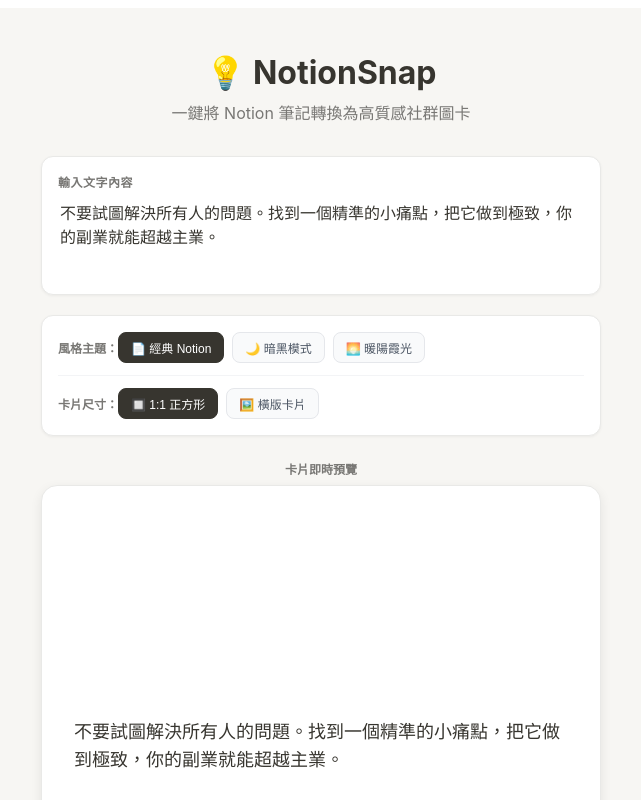
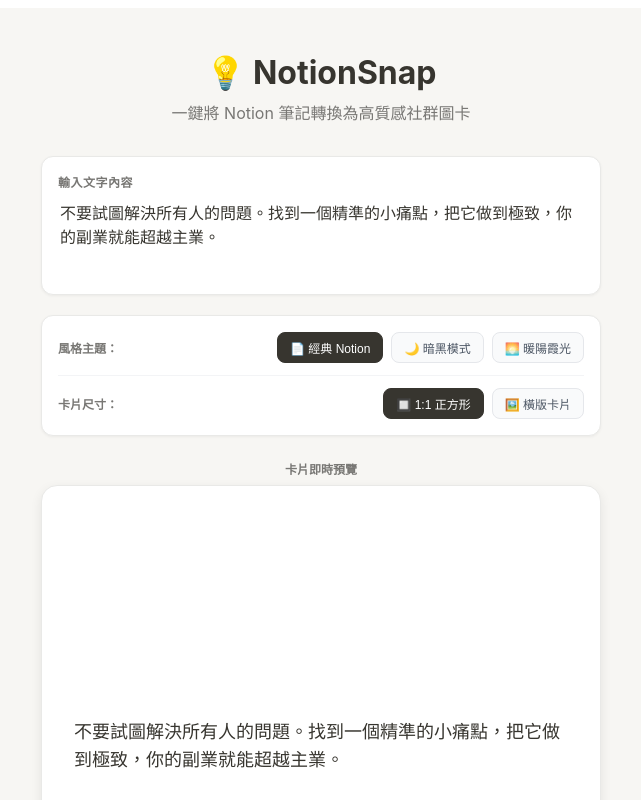
Before and after one commit to astronomytric-eng/notionsnap, a Next.js app: page / in a window 1280 px wide. Shown: the top 800 px of the page, without its empty margins (319-960 px from the left). Built offline with nearby package versions, Linux system fonts and the light colour scheme.

Commit message:
Update page.tsx

```diff
--- a/app/page.tsx
+++ b/app/page.tsx
@@ -137,7 +137,7 @@
           <div
             style={{
               display: "flex",
-              justifySpace: "space-between",
+              justifyContent: "space-between",
               alignItems: "center",
               marginBottom: "12px",
             }}
@@ -200,7 +200,7 @@
           <div
             style={{
               display: "flex",
-              justifySpace: "space-between",
+              justifyContent: "space-between",
               alignItems: "center",
               paddingTop: "12px",
               borderTop: "1px solid #f3f4f6",
```
